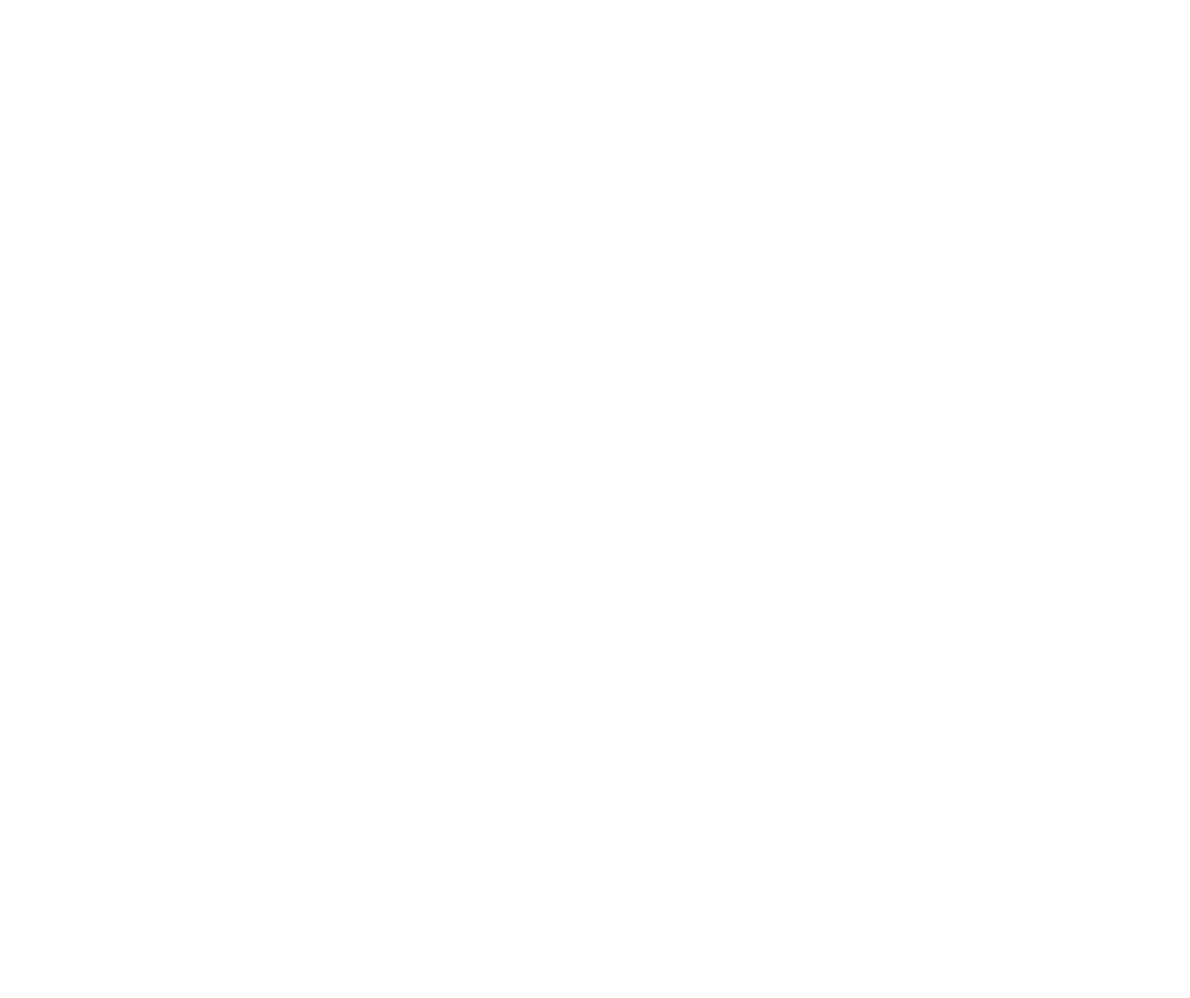
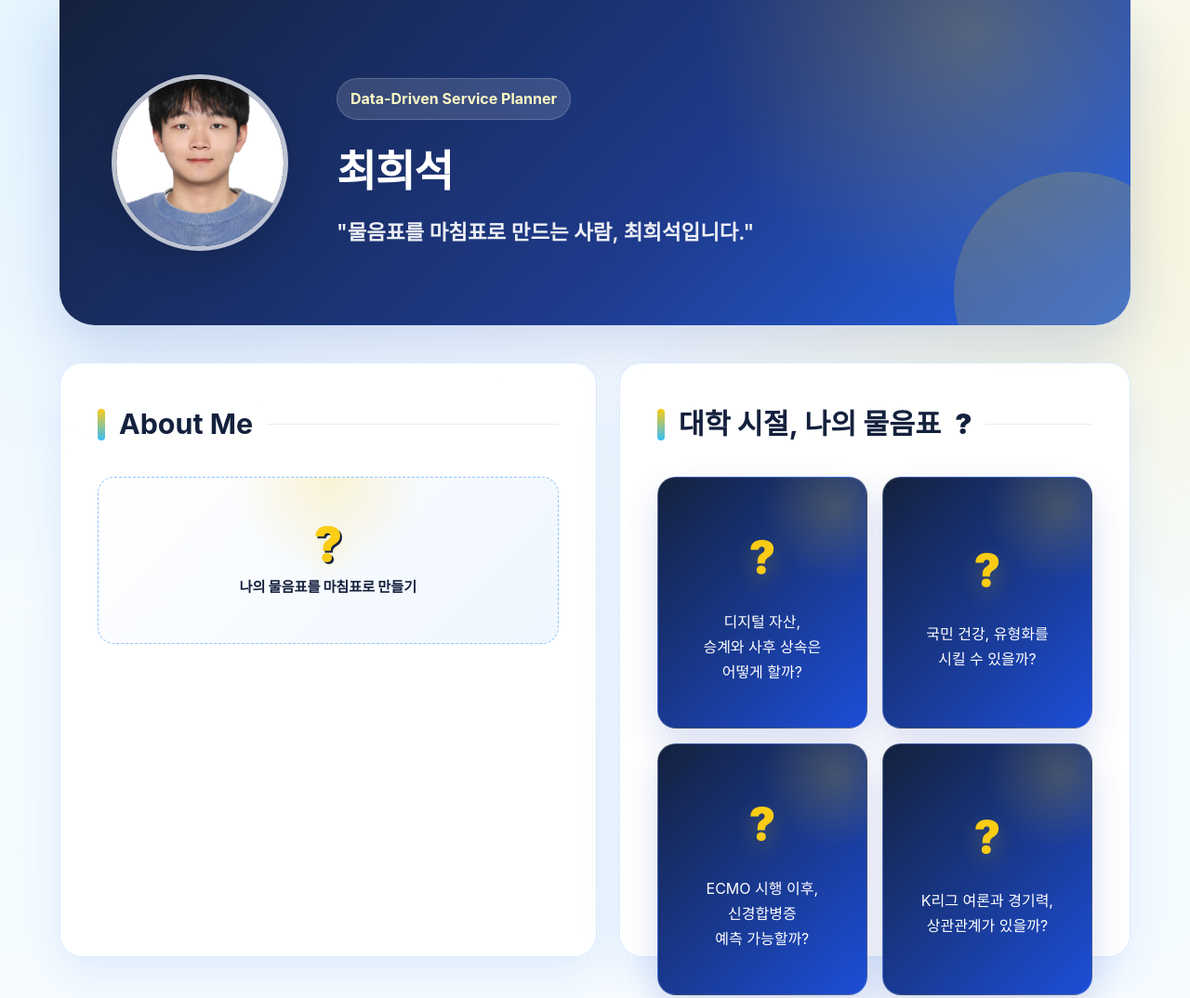
Before and after one commit to Choihuiseok/Choihuiseok.github.io, a plain HTML site: page index.html in a window 1280 px wide. Shown: the top 1074 px of the page at 93% size. Before the commit the page ends 800 px from the top, so only its background shows below. Drawn offline with Linux system fonts and the light colour scheme.

Commit message:
Update index.html

```diff
--- a/index.html
+++ b/index.html
@@ -68,8 +68,8 @@
 
         /* ===== 메인 콘텐츠 영역 ===== */
        #main-content {
-            display: none;
-            opacity: 0;
+    display: block;
+    opacity: 1;
     max-width: 1180px;
     margin: 0 auto;
     padding: 0 24px;
```
Lines whose indentation alone changed are shown as unchanged.
